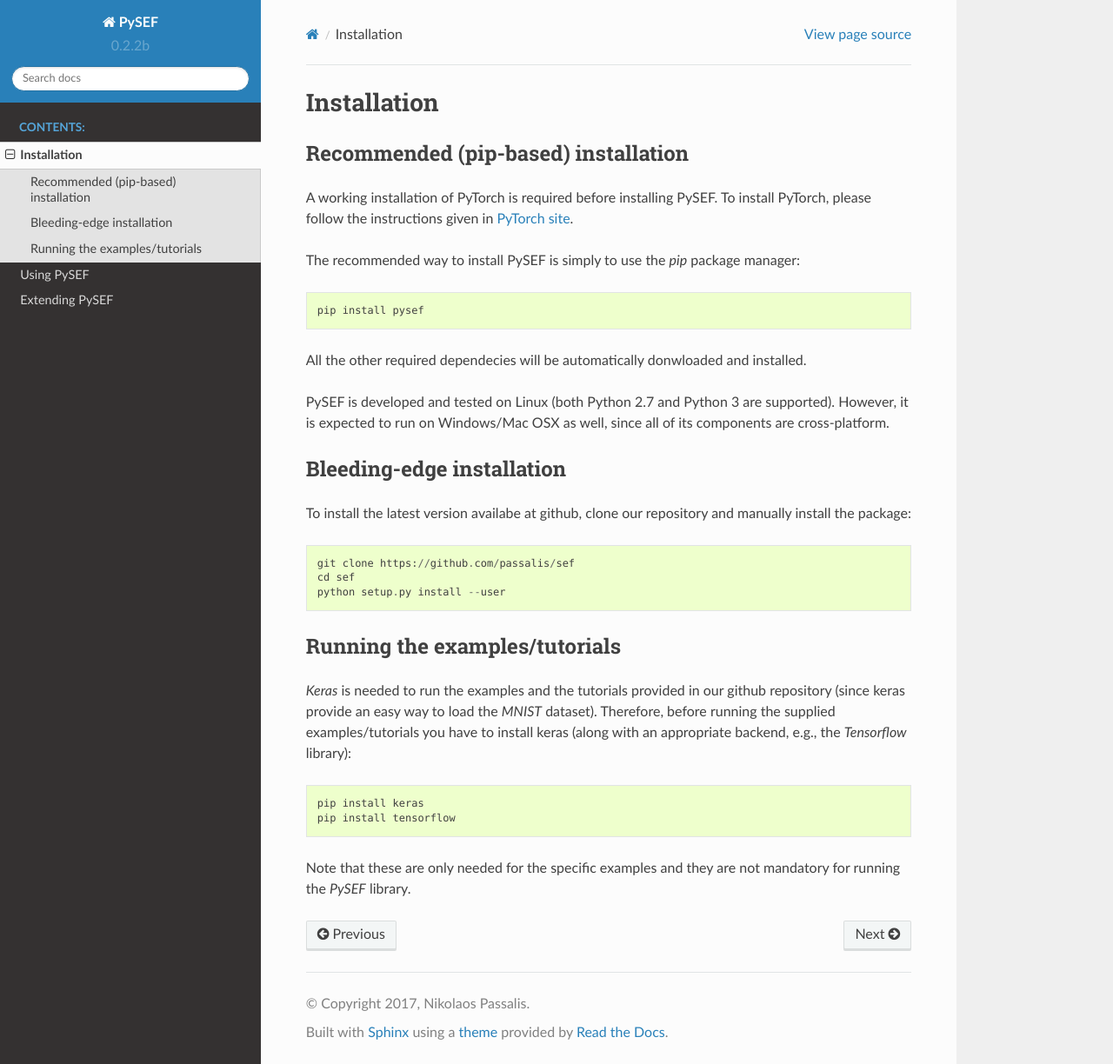
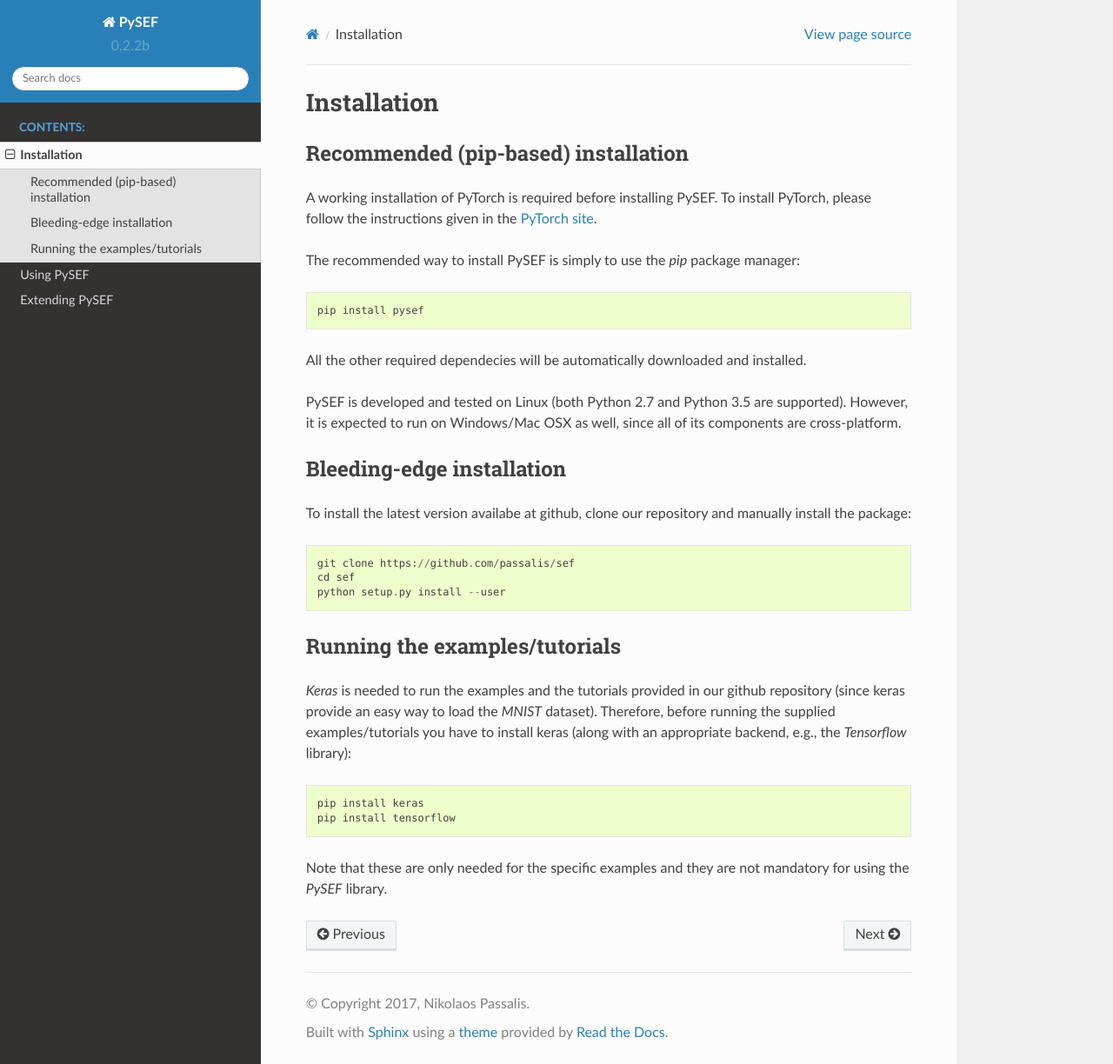
Before and after one commit to passalis/sef, a Sphinx documentation site: the page built from docs/installation.rst, in a window 1280 px wide and 1224 px high. Shown: the whole window at 87% size. Built offline with Sphinx 7.4.7 and the Read the Docs theme 2.0.0, drawn with Linux system fonts in a browser that asks for light colours.

Commit message:
Documentation fixes

```diff
--- a/docs/extending.rst
+++ b/docs/extending.rst
@@ -17,7 +17,7 @@
         return np.float32(Gt), np.float32(Gt_mask)
 
 
-The *target_data, target_labels, sigma,* and *target_params* are passed to the *.fit()* function. During the training this function is called with a different set of indices idx and it is expected to return the target similarity matrix for the data that corresponds indices defined by idx.
+The *target_data, target_labels, sigma,* and *target_params* are passed to the *.fit()* function. During the training this function is called with a different set of indices *idx* and it is expected to return the target similarity matrix for the data that correspond to the indices defined by idx.
 
 For example, let's define a function that sets a target similarity of 0.8 for the samples that belong to the same class, and 0.1 for the samples that belong to different classes::
 
--- a/docs/index.rst
+++ b/docs/index.rst
@@ -6,7 +6,7 @@
 Welcome to PySEF's documentation!
 =================================
 
-*PySEF* provides an implementation of the Similarity Embedding Framework (SEF) on top of the *PyTorch* library. *PySEF* an easy to use scikit-learn-like interface, allows for easily implementing novel dimensionality reduction techniques and can efficiently handle large-scale dataset using the GPU.
+*PySEF* provides an implementation of the Similarity Embedding Framework (SEF) on top of the *PyTorch* library. *PySEF* is an easy to use Python library that exposes a *scikit-learn*-like interface, allows for easily implementing novel dimensionality reduction techniques and can efficiently handle large-scale dataset using the GPU.
 
 
 What is the Similarity Embedding Framework?
--- a/docs/installation.rst
+++ b/docs/installation.rst
@@ -6,16 +6,16 @@
 
 Recommended (pip-based) installation
 ====================================
-A working installation of PyTorch is required before installing PySEF. To install PyTorch, please follow the instructions given in `PyTorch site <http://http://pytorch.org/>`_.
+A working installation of PyTorch is required before installing PySEF. To install PyTorch, please follow the instructions given in the `PyTorch site <http://http://pytorch.org/>`_.
 
 The recommended way to install PySEF is simply to use the *pip* package manager::
 
     pip install pysef
 
-All the other required dependecies will be automatically donwloaded and installed.
+All the other required dependecies will be automatically downloaded and installed.
 
 
-PySEF is developed and tested on Linux (both Python 2.7 and Python 3 are supported). However, it is expected to run on Windows/Mac OSX as well, since all of its components are cross-platform.
+PySEF is developed and tested on Linux (both Python 2.7 and Python 3.5 are supported). However, it is expected to run on Windows/Mac OSX as well, since all of its components are cross-platform.
 
 
 Bleeding-edge installation
@@ -36,4 +36,4 @@
     pip install keras
     pip install tensorflow
 
-Note that these are only needed for the specific examples and they are not mandatory for running the *PySEF* library.
+Note that these are only needed for the specific examples and they are not mandatory for using the *PySEF* library.
--- a/docs/usage.rst
+++ b/docs/usage.rst
@@ -12,12 +12,12 @@
     transformed_data = proj.transform(data)
 
 
-The *input_dimensionality* parameter defines the dimensionality of the input features, while the *output_dimensionality* refers to the desired dimensionality of the data. Then, we can learn the projection using the *.fit()* function. The method that will be used for reducing the dimensionality of the data is specified in the *target* parameter of the *.fit()* method (PySEF provides many predefined target/methods for dimensionality reduction, even though new methods can be also easily implemented as shown in :ref:`extending-link`). Several different dimensionality reduction scenarios are discussed in the following sections (for all the conducted experiments the well-known `MNIST <http://yann.lecun.com/exdb/mnist/>`_ dataset is used).
+The *input_dimensionality* parameter defines the dimensionality of the input data, while the *output_dimensionality* refers to the desired dimensionality of the data. Then, we can learn the projection using the *.fit()* function. The method that will be used for reducing the dimensionality of the data is specified in the *target* parameter of the *.fit()* method (PySEF provides many predefined targets/methods for dimensionality reduction, even though new methods can be also easily implemented as shown in :ref:`extending-link`). Several different dimensionality reduction scenarios are discussed in the following sections (for all the conducted experiments the well-known `MNIST <http://yann.lecun.com/exdb/mnist/>`_ dataset is used).
 
 Using GPU acceleration
 ======================
 
-Following the PyTorch calling conventions, to use GPU for the optimization/projection the *.cuda()* method can be used::
+Following the PyTorch calling conventions, to use the GPU for the optimization/projection the *.cuda()* method can be used::
 
     proj.cuda()
 
```
Also changed, not shown: other parts of docs/extending.rst (+1 -1 lines), other parts of docs/usage.rst (+1 -1 lines).
